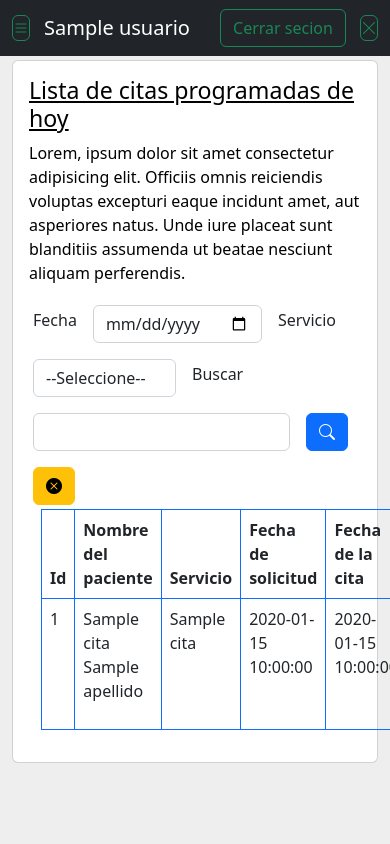
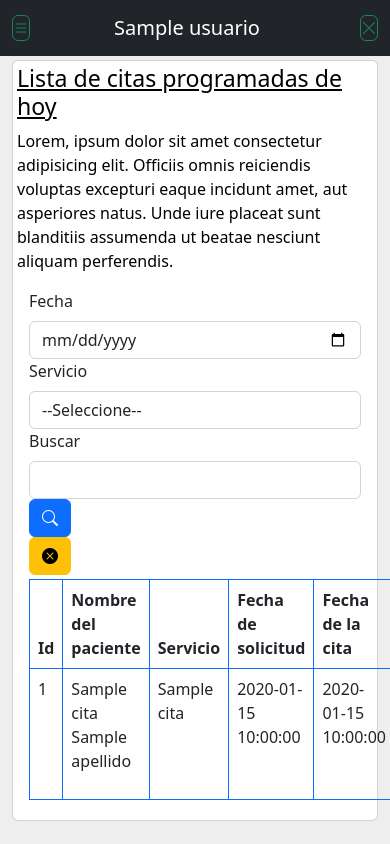
Before and after one commit to ErickGonzalez01/ProyectoCitasMedicas, a PHP site: template view/pagues/listar_citas.php in a window 390 px wide; the page is wider, and only the part inside the window is pictured. Run offline with PHP 8.4, Linux system fonts and the light colour scheme; the template is opened without the code that fills it: most values are stand-ins (such as "Sample title", 1, 10 or a date in 2020); some libraries are stand-ins or nearby versions.

Commit message:
07/03/2023 Continuacion de responsive

```diff
--- a/src/scss/estilos/_sider.scss
+++ b/src/scss/estilos/_sider.scss
@@ -31,9 +31,19 @@ hr.h-color{
 .sidebar li a{
     color: #eee;
 }
+
+.display-none{
+    display: none;
+}
 @media(min-width:767px){
     .side_nav{
         margin-left: 0px;
+    }
+    .display-none{
+        display: inline-block;
+    }
+    .display-visible{
+        display: none;
     }
 }
 .side_nav.active{
--- a/src/scss/estilos/_tabla.scss
+++ b/src/scss/estilos/_tabla.scss
@@ -0,0 +1,12 @@
+.row-traveler{
+    display: block;
+}
+@media(min-width:767px){
+    .row-traveler{
+        display: flex;
+        gap: 1rem;
+    }
+}
+.size{
+    width: 5rem;
+}
--- a/view/main.php
+++ b/view/main.php
@@ -4,7 +4,7 @@
     <meta charset="UTF-8">
     <meta http-equiv="X-UA-Compatible" content="IE=edge">
     <meta name="viewport" content="width=device-width, initial-scale=1.0">
-    <link rel="stylesheet" href="/build/css/app.css">
+    <link rel="stylesheet" href="/build/css/app.css?v=11">
     <link rel="stylesheet" href="https://pro.fontawesome.com/releases/v5.10.0/css/all.css">
     <script src="/build/js/bootstrap.min.js"></script>
     <script src="/build/js/jquery.js"></script>
@@ -71,10 +71,10 @@
                 <div>
                     <nav class="navbar bg-dark">
                         <div class="container-fluid">
-                            <a id="sider_desplegar" type="button" class="btn btn-outline-success p-0"><i class="bi bi-list"></i></a>
+                            <a id="sider_desplegar" type="button" class="btn btn-outline-success p-0 display-visible"><i class="bi bi-list"></i></a>
                             <a class="navbar-brand text-white" href="/"><?php echo $usuario ?></a>
-                            <a id="sider_cerrar_sesion_l" href="/cerrar" class="btn btn-outline-success" type="buttom">Cerrar secion</a>
-                            <a id="sider_cerrar_sesion_m" class="btn btn-outline-success p-0"><i class="bi bi-x-lg"></i></a>
+                            <a id="sider_cerrar_sesion_l" href="/cerrar" class="btn btn-outline-success display-none" type="buttom">Cerrar secion</a>
+                            <a id="sider_cerrar_sesion_m" href="/cerrar" class="btn btn-outline-success p-0 display-visible"><i class="bi bi-x-lg"></i></a>
                         </div>
                     </nav>
                 </div>
@@ -85,7 +85,7 @@
         </div>
     </div>
     <!-- <script src="https://cdn.jsdelivr.net/npm/vue@2/dist/vue.js"></script>-->
-    <script src="/build/js/jquery_main.js"></script>
+    <script src="/build/js/jquery_main.js?v=2"></script>
 </body>
 
 </html>
--- a/view/pagues/listar_citas.php
+++ b/view/pagues/listar_citas.php
@@ -1,28 +1,29 @@
-<div class="card p-3 mt-1">
+<div class="card p-1 mt-1">
     <div class="text-black">
         <u>
             <h3>Lista de citas programadas de hoy</h3>
         </u>
-        <p>Lorem, ipsum dolor sit amet consectetur adipisicing elit. Officiis omnis reiciendis voluptas excepturi eaque incidunt amet, aut asperiores natus. Unde iure placeat sunt blanditiis assumenda ut beatae nesciunt aliquam perferendis.</p>
+        <p>Lorem, ipsum dolor sit amet consectetur adipisicing elit. Officiis omnis reiciendis voluptas excepturi eaque
+            incidunt amet, aut asperiores natus. Unde iure placeat sunt blanditiis assumenda ut beatae nesciunt aliquam
+            perferendis.</p>
     </div>
 
-    <form class="p-1 m-b-3" action="/listarcitas" method="POST" id="filtro">
+    <form class="container mb-1" action="/listarcitas" method="POST" id="filtro">
 
-        <div class="row row g-3 align-items-center">
-
-            <div class="col-auto">
-                <label class="col-auto form-label" for="date">Fecha</label>
+        <div class="row">
+            <div class="col-md">
+                <label class="col-md form-label" for="date">Fecha</label>
             </div>
 
-            <div class="col-auto">
-                <input class="col-auto form-control" type="date" name="date" id="date">
+            <div class="col-md">
+                <input class="col-md form-control" type="date" name="date" id="date">
             </div>
 
-            <div class="col-auto">
+            <div class="col-md">
                 <label class="form-label" for="servicio">Servicio</label>
             </div>
 
-            <div class="col-auto">
+            <div class="col-md">
                 <select class="form-control" name="servicio" id="servivio">
                     <option selected value="">--Seleccione--</option>
                     <?php if(isset($servicios)): ?>
@@ -33,24 +34,25 @@
                 </select>
             </div>
 
-            <div class="col-auto">
+            <div class="col-md">
                 <label class="form-label" for="buqueda">Buscar</label>
             </div>
 
-            <div class="col-auto">
+            <div class="col-md">
                 <input class="form-control" type="text" name="busqueda" id="busqueda">
             </div>
 
-            <div class="col-auto">
+            <div class="col-md">
                 <button type="submit" class="btn btn-primary"><i class="bi bi-search"></i></button>
             </div>
 
-            <div class="col-auto">
+            <div class="col-md">
                 <button type="reset" class="btn btn-warning"><i class="bi bi-x-circle-fill"></i></button>
 
             </div>
         </div>
     </form>
+
     <div class="container">
         <table class="table table-bordered border-primary">
             <thead>
@@ -98,53 +100,55 @@
 
     </div>
     <script>
-
     //Evento submit del formulario de busqueda
     $("#filtro").submit(function(ev) {
 
         //Solicitud post con ajax
         $.ajax({
             type: $("#filtro").attr("method"), //Metodo de la solicitud
-                url: $("#filtro").attr("action"), //Direcion url a quien se le va a realizar la peticion, al servidor
+            url: $("#filtro").attr(
+                "action"), //Direcion url a quien se le va a realizar la peticion, al servidor
             data: $("#filtro").serialize(), //Datos que se enviaran al servidor
             success: function(data) { //Funcion de ajax cuando se finaliza la solicitud y es exitosa
-                    LoadTableV2(data); //Llamada al metodo para rellenar la tabla con los nuevos datos que el servidor le ha enviado
+                LoadTableV2(
+                    data
+                    ); //Llamada al metodo para rellenar la tabla con los nuevos datos que el servidor le ha enviado
             }
         })
         ev.preventDefault(); //Previniendo que el formulario desencadene su evento por defecto
     });
 
     //Funcion para rellenar tabla de citas programadas
-        function LoadTableV2(data){
+    function LoadTableV2(data) {
 
         //Limpiando las filas del table->body
         $("#tb-body").empty();
 
         //Recorriendo el objeto data como un array
-            Object.values(data).forEach(val => {//recorriendo las filas
+        Object.values(data).forEach(val => { //recorriendo las filas
 
             //Creando elemento fila para la table
-                let fila=$("<tr></tr>");
+            let fila = $("<tr></tr>");
 
             //Creando enlaces para la columna opciones, en la tabla
-                let a1=$('<a class="btn btn-primary" href="#"><i class="bi bi-check-lg"></i></a>');
-                let a2=$('<a class="btn btn-primary" href="#"><i class="bi bi-repeat"></i></a>');
-                let a3=$('<a class="btn btn-primary" href="#"><i class="bi bi-x"></i></a>');
+            let a1 = $('<a class="btn btn-primary" href="#"><i class="bi bi-check-lg"></i></a>');
+            let a2 = $('<a class="btn btn-primary" href="#"><i class="bi bi-repeat"></i></a>');
+            let a3 = $('<a class="btn btn-primary" href="#"><i class="bi bi-x"></i></a>');
 
             //Creando la celda opciones y agregando los enlaces
-                let celda_opciones=$("<td></td>");
+            let celda_opciones = $("<td></td>");
             celda_opciones.append(a1);
             celda_opciones.append(a2);
             celda_opciones.append(a3);
 
             //Rellenando las celdas de las filas con los valores del data
-                fila.append("<td>"+val.id+"</td>");
-                fila.append("<td>"+val.nombre+" "+val.apellido+"</td>");
-                fila.append("<td>"+val.nombre_servicio+"</td>");
-                fila.append("<td>"+val.fecha_registro+"</td>");
-                fila.append("<td>"+val.fecha_cita+"</td>");
-                fila.append("<td>"+val.hora_cita+"</td>");
-                fila.append("<td>"+val.status_cita+"</td>");
+            fila.append("<td>" + val.id + "</td>");
+            fila.append("<td>" + val.nombre + " " + val.apellido + "</td>");
+            fila.append("<td>" + val.nombre_servicio + "</td>");
+            fila.append("<td>" + val.fecha_registro + "</td>");
+            fila.append("<td>" + val.fecha_cita + "</td>");
+            fila.append("<td>" + val.hora_cita + "</td>");
+            fila.append("<td>" + val.status_cita + "</td>");
             fila.append(celda_opciones); //Agregando la celda de opciones a la fila
 
             //Peganfo las fila en la tabla
--- a/view/pagues/paciente.php
+++ b/view/pagues/paciente.php
@@ -49,9 +49,9 @@
                 <input type="phone" class="form-control" id="telefono" name="telefono" value="<?php echo $post["telefono"] ?? "" ?>">
             </div>
         </div>
-        <div class="mt-2 row">
+        <div class="row mt-1">
             <div class="col-md">
-                <button id="paciente_submit" type="submit" class="btn btn-primary">Guardar paciente</button>
+                <button id="paciente_submit" type="submit" class="btn btn-primary">Guardar</button>
                 <button id="paciente_submit" type="reset" class="btn btn-primary">Canselar</button>
             </div>
         </div>
```
Also changed, not shown: view/pagues/traveler.php (+13 -14 lines), public/build/css/app.css, public/build/js/jquery_main.js. Lines whose indentation alone changed are shown as unchanged.
